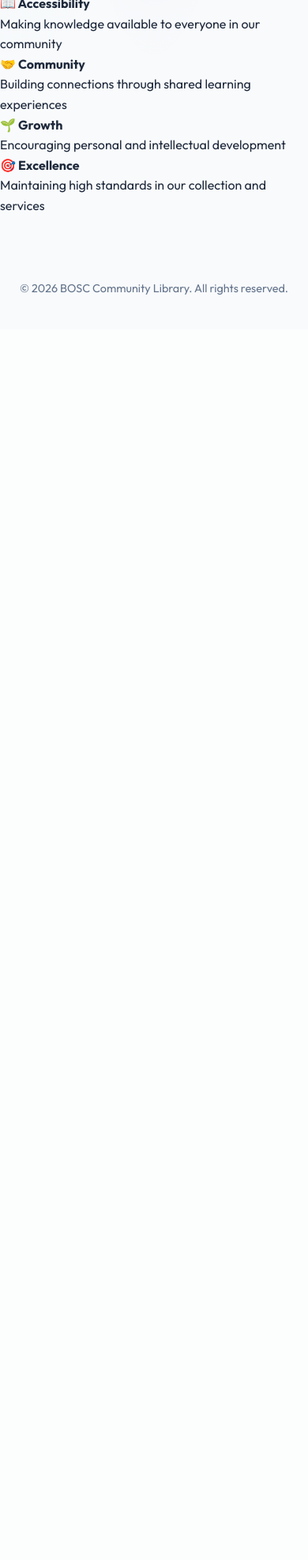
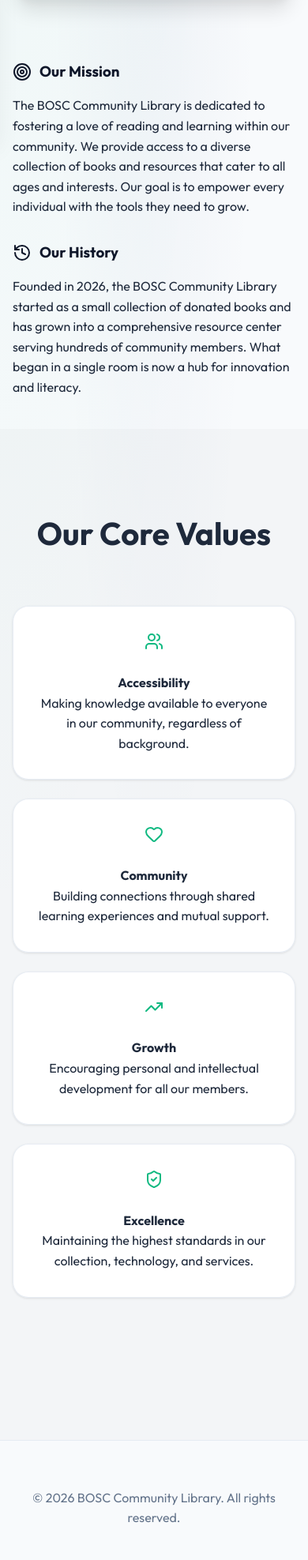
Before and after one commit to Damdji123/BOSC-Community-Library, a PHP site: page /public/about.html in a window 390 px wide. Shown: the part 665-2640 px from the top of the page at 79% size. Before the commit the page ends 1038 px from the top, so only its background shows below. Run offline with PHP 8.4, Linux system fonts and the light colour scheme; some libraries are stand-ins or nearby versions.

Commit message:
Fix Lucide source map errors, redesign About page, and implement full responsiveness

```diff
--- a/public/about.html
+++ b/public/about.html
@@ -6,13 +6,14 @@
     <meta name="viewport" content="width=device-width, initial-scale=1.0">
     <title>BOSC Community Library - About</title>
     <link rel="stylesheet" href="css/styles.css">
+    <script src="https://cdn.jsdelivr.net/npm/lucide@0.407.0/dist/umd/lucide.min.js"></script>
 </head>
 
 <body>
     <header>
         <nav>
             <div class="nav-container">
-                <a href="index.html" class="logo">BOSC Library</a>
+                <a href="index.html" class="logo"><i data-lucide="library"></i> BOSC Library</a>
                 <ul class="nav-menu">
                     <li><a href="index.html">Home</a></li>
                     <li><a href="about.html" class="active">About</a></li>
@@ -21,7 +22,6 @@
                     <li><a href="manage-members.html">Manage Members</a></li>
                     <li><a href="view-members.html">View Members</a></li>
                     <li><a href="login.html">Login</a></li>
-
                 </ul>
                 <div class="hamburger">
                     <span class="bar"></span>
@@ -33,10 +33,10 @@
     </header>
 
     <main>
-        <section class="about-hero">
+        <section class="page-header">
             <div class="container">
-                <h2>About BOSC Community Library</h2>
-                <p>Empowering our community through knowledge and literacy</p>
+                <h2>Our Story</h2>
+                <p>Learn more about our mission to democratize knowledge</p>
             </div>
         </section>
 
@@ -44,49 +44,46 @@
             <div class="container">
                 <div class="about-grid">
                     <div class="about-text">
-                        <h3>Our Mission</h3>
+                        <h3><i data-lucide="target"></i> Our Mission</h3>
                         <p>The BOSC Community Library is dedicated to fostering a love of reading and learning within
                             our community. We provide access to a diverse collection of books and resources that cater
-                            to all ages and interests.</p>
+                            to all ages and interests. Our goal is to empower every individual with the tools they need to grow.</p>
 
-                        <h3>Our History</h3>
+                        <h3><i data-lucide="history"></i> Our History</h3>
                         <p>Founded in 2026, the BOSC Community Library started as a small collection of donated books
                             and has grown into a comprehensive resource center serving hundreds of community members.
-                        </p>
-
-                        <h3>Community Impact</h3>
-                        <p>We believe that access to knowledge is a fundamental right. Our library serves as a hub for
-                            education, entertainment, and community engagement, hosting regular reading groups, author
-                            talks, and educational workshops.</p>
+                            What began in a single room is now a hub for innovation and literacy.</p>
                     </div>
                     <div class="about-image">
-                        <div class="placeholder-image">
-                            📚
-                        </div>
+                        <img src="https://images.unsplash.com/photo-1521587760476-6c12a4b040da?auto=format&fit=crop&q=80&w=800" alt="Library" style="width: 100%; border-radius: 24px; box-shadow: var(--shadow-lg);">
                     </div>
                 </div>
             </div>
         </section>
 
-        <section class="values">
+        <section class="values" style="padding: 100px 0; background: rgba(15, 23, 42, 0.02);">
             <div class="container">
-                <h2>Our Values</h2>
+                <h2 style="text-align: center; margin-bottom: 60px; font-size: 2.5rem;">Our Core Values</h2>
                 <div class="values-grid">
                     <div class="value-card">
-                        <h4>📖 Accessibility</h4>
-                        <p>Making knowledge available to everyone in our community</p>
+                        <i data-lucide="users" style="color: var(--accent); margin-bottom: 20px;"></i>
+                        <h4>Accessibility</h4>
+                        <p>Making knowledge available to everyone in our community, regardless of background.</p>
                     </div>
                     <div class="value-card">
-                        <h4>🤝 Community</h4>
-                        <p>Building connections through shared learning experiences</p>
+                        <i data-lucide="heart" style="color: var(--accent); margin-bottom: 20px;"></i>
+                        <h4>Community</h4>
+                        <p>Building connections through shared learning experiences and mutual support.</p>
                     </div>
                     <div class="value-card">
-                        <h4>🌱 Growth</h4>
-                        <p>Encouraging personal and intellectual development</p>
+                        <i data-lucide="trending-up" style="color: var(--accent); margin-bottom: 20px;"></i>
+                        <h4>Growth</h4>
+                        <p>Encouraging personal and intellectual development for all our members.</p>
                     </div>
                     <div class="value-card">
-                        <h4>🎯 Excellence</h4>
-                        <p>Maintaining high standards in our collection and services</p>
+                        <i data-lucide="shield-check" style="color: var(--accent); margin-bottom: 20px;"></i>
+                        <h4>Excellence</h4>
+                        <p>Maintaining the highest standards in our collection, technology, and services.</p>
                     </div>
                 </div>
             </div>
@@ -101,6 +98,7 @@
 
     <script src="js/script.js"></script>
     <script src="js/api.js"></script>
+    <script>lucide.createIcons();</script>
 </body>
 
 </html>
--- a/public/css/styles.css
+++ b/public/css/styles.css
@@ -34,6 +35,12 @@ body {
     min-height: 100vh;
 }
 
+.container {
+    max-width: 1280px;
+    margin: 0 auto;
+    padding: 0 24px;
+}
+
 /* Header & Navigation */
 header {
     background: rgba(255, 255, 255, 0.8);
@@ -131,202 +105,238 @@ header {
     font-weight: 600;
 }
 
+/* Hamburger Menu */
+.hamburger {
+    display: none;
+    cursor: pointer;
+    z-index: 1001;
+}
+
+.hamburger .bar {
+    display: block;
+    width: 25px;
+    height: 3px;
+    margin: 5px auto;
+    transition: all 0.3s ease-in-out;
+    background-color: var(--primary);
+    border-radius: 3px;
+}
+
 /* Hero Section */
 .hero {
-    padding: 160px 0 120px;
+    padding: 120px 0 80px;
     text-align: center;
 }
 
 .hero-content h2 {
-    font-size: clamp(3.5rem, 8vw, 5rem);
+    font-size: clamp(2.5rem, 6vw, 4.5rem);
     font-weight: 800;
     color: var(--primary);
-    line-height: 1.05;
+    line-height: 1.1;
     margin-bottom: 24px;
     letter-spacing: -0.02em;
 }
 
 .hero-content p {
-    max-width: 720px;
-    margin: 0 auto 48px;
-    font-size: 1.25rem;
+    max-width: 680px;
+    margin: 0 auto 40px;
+    font-size: 1.2rem;
     color: var(--text-muted);
-    line-height: 1.6;
 }
 
-/* Buttons */
-.btn-primary {
+/* Page Header */
+.page-header {
+    padding: 80px 0;
     background: var(--primary);
     color: #fff;
-    padding: 16px 40px;
-    border-radius: 14px;
-    text-decoration: none;
-    font-weight: 600;
-    font-size: 1.1rem;
-    display: inline-flex;
-    align-items: center;
-    gap: 8px;
-    transition: all 0.3s cubic-bezier(0.4, 0, 0.2, 1);
-    border: none;
-    cursor: pointer;
-    box-shadow: 0 10px 15px -3px rgba(15, 23, 42, 0.2);
+    text-align: center;
+    background-image:
+        linear-gradient(135deg, rgba(15, 23, 42, 0.9) 0%, rgba(30, 41, 59, 0.85) 100%),
+        url('https://images.unsplash.com/photo-1507842217343-583bb7270b66?auto=format&fit=crop&q=80&w=1200');
+    background-size: cover;
+    background-position: center;
 }
 
-.btn-primary:hover {
-    background: var(--primary-light);
-    transform: translateY(-2px);
-    box-shadow: 0 20px 25px -5px rgba(15, 23, 42, 0.25);
+.page-header h2 {
+    font-size: clamp(2rem, 5vw, 3rem);
+    font-weight: 800;
+    margin-bottom: 12px;
 }
 
-/* Cards & Grid */
-.features-grid, .stats-grid, .management-grid, .books-grid, .members-grid {
+/* Grids */
+.management-grid, .books-grid, .members-grid, .features-grid, .values-grid {
     display: grid;
-    gap: 32px;
-    grid-template-columns: repeat(auto-fit, minmax(320px, 1fr));
-    max-width: 1280px;
-    margin: 0 auto;
-    padding: 0 32px;
+    gap: 24px;
+    grid-template-columns: repeat(auto-fit, minmax(300px, 1fr));
+    margin-top: 40px;
+    margin-bottom: 80px;
 }
 
-.feature-card, .stat, .auth-card, .management-card, .book-card, .member-card {
+/* Cards */
+.management-card, .book-card, .member-card, .feature-card, .value-card {
     background: var(--card-bg);
     border: 1px solid var(--border);
-    border-radius: 24px;
-    padding: 40px;
-    transition: all 0.4s cubic-bezier(0.4, 0, 0.2, 1);
+    border-radius: 20px;
+    padding: 32px;
+    transition: all 0.3s ease;
     box-shadow: var(--shadow-sm);
 }
 
-.feature-card:hover, .management-card:hover, .book-card:hover, .member-card:hover {
-    transform: translateY(-8px);
+.management-card:hover, .book-card:hover, .member-card:hover {
+    transform: translateY(-5px);
     box-shadow: var(--shadow-lg);
-    border-color: rgba(16, 185, 129, 0.3);
-}
-
-.feature-card h3 {
-    font-size: 1.5rem;
-    font-weight: 700;
-    margin-bottom: 16px;
-    color: var(--primary);
-}
-
-/* Stats */
-.stat h3 {
-    font-size: 4rem;
-    font-weight: 800;
-    color: var(--primary);
-    margin-bottom: 8px;
-    letter-spacing: -0.03em;
-}
-
-.stat p {
-    font-weight: 500;
-    color: var(--text-muted);
-    text-transform: uppercase;
-    font-size: 0.85rem;
-    letter-spacing: 0.1em;
+    border-color: var(--accent);
 }
 
 /* Forms */
-.auth-card {
-    max-width: 480px;
-    margin: 60px auto;
-}
-
 .form-group {
-    margin-bottom: 24px;
-    text-align: left;
+    margin-bottom: 20px;
 }
 
 label {
     display: block;
     font-weight: 600;
     font-size: 0.9rem;
+    margin-bottom: 8px;
     color: var(--primary);
-    margin-bottom: 8px;
 }
 
-input, select {
+input, select, textarea {
     width: 100%;
-    padding: 14px 18px;
-    border-radius: 14px;
-    border: 2px solid #e2e8f0;
-    background: #fff;
+    padding: 12px 16px;
+    border-radius: 12px;
+    border: 1px solid #e2e8f0;
     font-family: inherit;
     font-size: 1rem;
-    color: var(--primary);
     transition: all 0.2s ease;
 }
 
 input:focus, select:focus {
     outline: none;
     border-color: var(--accent);
-    box-shadow: 0 0 0 4px rgba(16, 185, 129, 0.15);
+    box-shadow: 0 0 0 3px rgba(16, 185, 129, 0.1);
 }
 
-/* Book/Member Cards Specifics */
-.book-card {
-    padding: 0;
-    overflow: hidden;
+.btn-primary {
+    background: var(--primary);
+    color: #fff;
+    padding: 12px 28px;
+    border-radius: 12px;
+    border: none;
+    font-weight: 600;
+    cursor: pointer;
+    display: inline-flex;
+    align-items: center;
+    gap: 8px;
+    transition: all 0.2s ease;
 }
 
-.book-header {
-    background: var(--primary);
-    padding: 32px;
-    color: #fff;
-    position: relative;
+.btn-primary:hover {
+    background: var(--primary-light);
+    transform: scale(1.02);
 }
 
-.book-status {
-    position: absolute;
-    top: 24px;
-    right: 24px;
-    padding: 6px 14px;
-    border-radius: 99px;
-    font-size: 0.75rem;
-    font-weight: 700;
-    text-transform: uppercase;
+/* About Page Specifics */
+.about-grid {
+    display: grid;
+    grid-template-columns: 1.2fr 0.8fr;
+    gap: 60px;
+    align-items: center;
+    padding: 80px 0;
 }
 
-.status-available { background: var(--accent); color: #fff; }
-.status-borrowed { background: #f59e0b; color: #fff; }
-
-.book-details {
-    padding: 32px;
+.about-text h3 {
+    margin: 30px 0 15px;
+    display: flex;
+    align-items: center;
+    gap: 10px;
+    color: var(--primary);
 }
 
-.book-details p {
-    margin-bottom: 12px;
-    font-size: 0.95rem;
+.value-card {
+    text-align: center;
 }
 
-.book-details strong {
-    color: var(--text-muted);
-    font-weight: 500;
+.value-card i {
+    width: 48px;
+    height: 48px;
+}
+
+/* Responsive Media Queries */
+@media (max-width: 1024px) {
+    .nav-container { padding: 0 24px; }
+    .about-grid { gap: 40px; }
+}
+
+@media (max-width: 768px) {
+    .hamburger {
+        display: block;
+    }
+
+    .nav-menu {
+        position: fixed;
+        left: -100%;
+        top: 80px;
+        flex-direction: column;
+        background-color: #fff;
+        width: 100%;
+        height: calc(100vh - 80px);
+        text-align: center;
+        transition: 0.3s;
+        box-shadow: 0 10px 27px rgba(0, 0, 0, 0.05);
+        padding: 40px 0;
+        z-index: 1000;
+    }
+
+    .nav-menu.nav-active {
+        left: 0;
+    }
+
+    .nav-menu li {
+        margin: 15px 0;
+    }
+
+    .hamburger.toggle .bar:nth-child(2) {
+        opacity: 0;
+    }
+
+    .hamburger.toggle .bar:nth-child(1) {
+        transform: translateY(8px) rotate(45deg);
+    }
+
+    .hamburger.toggle .bar:nth-child(3) {
+        transform: translateY(-8px) rotate(-45deg);
+    }
+
+    .about-grid {
+        grid-template-columns: 1fr;
+        padding: 40px 0;
+    }
+
+    .about-image {
+        order: -1;
+    }
+
+    .hero {
+        padding: 80px 0 60px;
+    }
+
+    .management-grid {
+        grid-template-columns: 1fr;
+    }
+}
+
+@media (max-width: 480px) {
+    .container { padding: 0 16px; }
+    .hero-content h2 { font-size: 2.2rem; }
+    .btn-primary { width: 100%; justify-content: center; }
+    .nav-container { padding: 0 16px; }
 }
 
 /* Footer */
 footer {
-    padding: 80px 0 40px;
+    padding: 60px 0 40px;
     text-align: center;
+    border-top: 1px solid var(--border);
     color: var(--text-muted);
-    font-size: 0.9rem;
 }
-
-/* Animations */
-@keyframes reveal {
-    from { opacity: 0; transform: translateY(20px); }
-    to { opacity: 1; transform: translateY(0); }
-}
-
-main > section {
-    animation: reveal 0.8s cubic-bezier(0.4, 0, 0.2, 1) forwards;
-}
-
-/* Mobile Responsiveness */
-@media (max-width: 768px) {
-    .nav-container { padding: 0 20px; }
-    .nav-menu { display: none; } /* Simplified for demo, could add mobile menu */
-    .hero-content h2 { font-size: 3rem; }
-    .features-grid, .stats-grid { padding: 0 20px; gap: 20px; }
-}
--- a/public/index.html
+++ b/public/index.html
@@ -6,7 +6,7 @@
     <meta name="viewport" content="width=device-width, initial-scale=1.0">
     <title>BOSC Community Library - Home</title>
     <link rel="stylesheet" href="css/styles.css">
-    <script src="https://unpkg.com/lucide@latest"></script>
+    <script src="https://cdn.jsdelivr.net/npm/lucide@0.407.0/dist/umd/lucide.min.js"></script>
 </head>
 
 <body>
--- a/public/login.html
+++ b/public/login.html
@@ -6,7 +6,7 @@
   <meta name="viewport" content="width=device-width, initial-scale=1.0" />
   <title>BOSC Community Library - Librarian Login</title>
   <link rel="stylesheet" href="css/styles.css" />
-  <script src="https://unpkg.com/lucide@latest"></script>
+  <script src="https://cdn.jsdelivr.net/npm/lucide@0.407.0/dist/umd/lucide.min.js"></script>
 </head>
 
 <body>
--- a/public/manage-books.html
+++ b/public/manage-books.html
@@ -6,7 +6,7 @@
     <meta name="viewport" content="width=device-width, initial-scale=1.0">
     <title>BOSC Community Library - Manage Books</title>
     <link rel="stylesheet" href="css/styles.css">
-    <script src="https://unpkg.com/lucide@latest"></script>
+    <script src="https://cdn.jsdelivr.net/npm/lucide@0.407.0/dist/umd/lucide.min.js"></script>
 </head>
 
 <body>
--- a/public/manage-members.html
+++ b/public/manage-members.html
@@ -6,13 +6,14 @@
     <meta name="viewport" content="width=device-width, initial-scale=1.0">
     <title>BOSC Community Library - Manage Members</title>
     <link rel="stylesheet" href="css/styles.css">
+    <script src="https://cdn.jsdelivr.net/npm/lucide@0.407.0/dist/umd/lucide.min.js"></script>
 </head>
 
 <body>
     <header>
         <nav>
             <div class="nav-container">
-                <a href="index.html" class="logo">BOSC Library</a>
+                <a href="index.html" class="logo"><i data-lucide="library"></i> BOSC Library</a>
                 <ul class="nav-menu">
                     <li><a href="index.html">Home</a></li>
                     <li><a href="about.html">About</a></li>
@@ -53,7 +54,7 @@
                             <label for="member-email">Email (Optional)</label>
                             <input type="email" id="member-email" placeholder="Enter email address">
                         </div>
-                        <button type="submit" class="btn-primary">Add Member</button>
+                        <button type="submit" class="btn-primary"><i data-lucide="user-plus"></i> Add Member</button>
                     </form>
                 </div>
             </div>
@@ -69,6 +70,7 @@
     <script src="js/script.js"></script>
     <script src="js/api.js"></script>
     <script src="js/manage-members.js"></script>
+    <script>lucide.createIcons();</script>
 </body>
 
 </html>
--- a/public/view-books.html
+++ b/public/view-books.html
@@ -6,7 +6,7 @@
     <meta name="viewport" content="width=device-width, initial-scale=1.0">
     <title>BOSC Community Library - View Books</title>
     <link rel="stylesheet" href="css/styles.css">
-    <script src="https://unpkg.com/lucide@latest"></script>
+    <script src="https://cdn.jsdelivr.net/npm/lucide@0.407.0/dist/umd/lucide.min.js"></script>
 </head>
 
 <body>
--- a/public/view-members.html
+++ b/public/view-members.html
@@ -6,13 +6,14 @@
     <meta name="viewport" content="width=device-width, initial-scale=1.0">
     <title>BOSC Community Library - View Members</title>
     <link rel="stylesheet" href="css/styles.css">
+    <script src="https://cdn.jsdelivr.net/npm/lucide@0.407.0/dist/umd/lucide.min.js"></script>
 </head>
 
 <body>
     <header>
         <nav>
             <div class="nav-container">
-                <a href="index.html" class="logo">BOSC Library</a>
+                <a href="index.html" class="logo"><i data-lucide="library"></i> BOSC Library</a>
                 <ul class="nav-menu">
                     <li><a href="index.html">Home</a></li>
                     <li><a href="about.html">About</a></li>
@@ -58,6 +59,7 @@
     <script src="js/script.js"></script>
     <script src="js/api.js"></script>
     <script src="js/view-members.js"></script>
+    <script>lucide.createIcons();</script>
 </body>
 
 </html>
```
Also changed, not shown: other parts of public/css/styles.css (+7 -39 lines).
